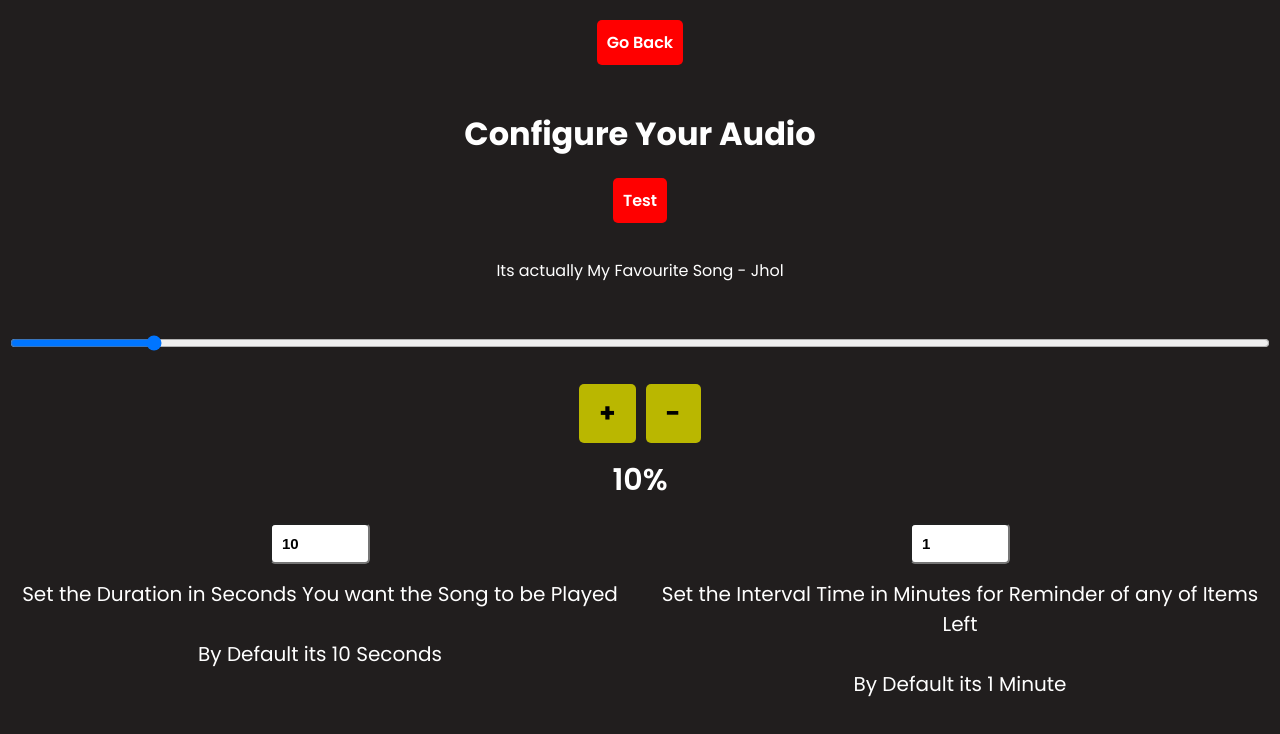
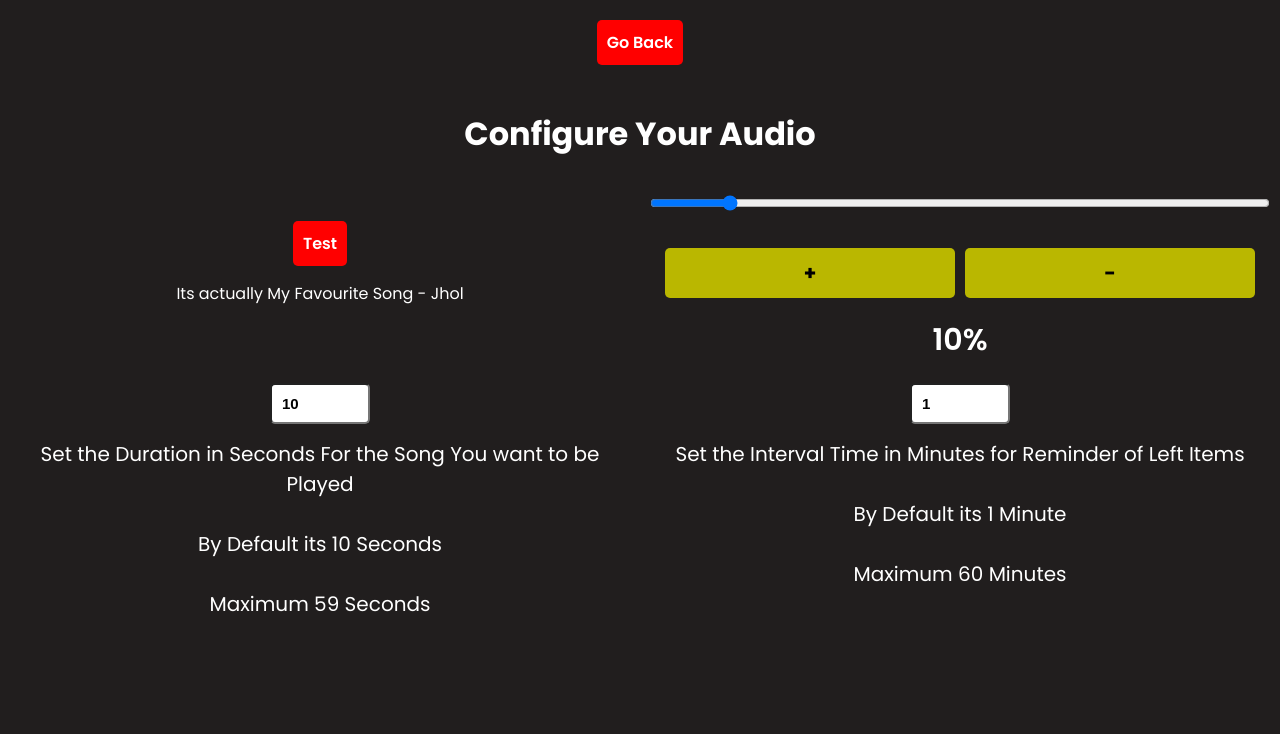
Before and after one commit to harshit391/TripTally, a website: page public/pages/configure-audio.html in a window 1280 px wide. Drawn offline with Linux system fonts and the light colour scheme.

Commit message:
Some More Design Update

```diff
--- a/public/scripts/assets/elemets.js
+++ b/public/scripts/assets/elemets.js
@@ -78,7 +78,7 @@ const startButtons = `
 const testBtn = `
     <div class='test-controls'>
         <button class='test'>Test</button>
-        <p class='testpara' style='padding: 20px;'>Its actually My Favourite Song - Jhol</p>
+        <p class='testpara'>Its actually My Favourite Song - Jhol</p>
     </div>
 `
 
@@ -108,13 +108,15 @@ const durationControl = `
     <div class='user-input'>
         <div class='duration'>
             <input type='number' class='duration-input' placeholder='Duration in Seconds' min='1' max='59'>
-            <div class='testpara'>Set the Duration in Seconds You want the Song to be Played</div>
+            <div class='testpara'>Set the Duration in Seconds For the Song You want to be Played</div>
             <div class='testpara'>By Default its 10 Seconds</div>
+            <div class='testpara'>Maximum 59 Seconds</div>
         </div>
         <div class='reminder'>
             <input type='number' class='reminder-input' placeholder='Reminder in Minutes' min='1' max='60'>
-            <div class='testpara'>Set the Interval Time in Minutes for Reminder of any of Items Left</div>
+            <div class='testpara'>Set the Interval Time in Minutes for Reminder of Left Items</div>
             <div class='testpara'>By Default its 1 Minute</div>
+            <div class='testpara'>Maximum 60 Minutes</div>
         </div>
     </div>
 `
--- a/public/scripts/src/configAudio.js
+++ b/public/scripts/src/configAudio.js
@@ -6,8 +6,10 @@ const loadConfigAudio = () =>
 
     mainBody.innerHTML = `
         <h1 style='padding: 20px; text-align: center;'>Configure Your Audio</h1>
-        ${testBtn}
-        ${volumeControl}
+        <div class='head-controls'>
+            ${testBtn}
+            ${volumeControl}
+        </div>
         ${durationControl}
 
     `
--- a/public/styles/components/audio.css
+++ b/public/styles/components/audio.css
@@ -24,17 +24,30 @@
     background-color: red;
 }
 
+.head-controls
+{
+    display: flex;
+    justify-content: center;
+    align-items: center;
+    width: 100%;
+}
+
+.head-controls div
+{
+    width: 100%;
+}
+
 .test-controls
 {
     display: flex;
     flex-direction: column;
+    align-items: center;
     justify-content: center;
-    align-items: center;
 }
 
 .testpara
 {
-    margin: 15px;
+    padding: 15px;
     cursor: pointer;
     text-align: center;
     border-radius: 5px;
@@ -97,7 +110,8 @@
     color: black;
     border-radius: 5px;
     font-weight: bold;
-    font-size: 26px;
+    text-align: center;
+    font-size: 20px;
 }
 
 .volume-value
```
